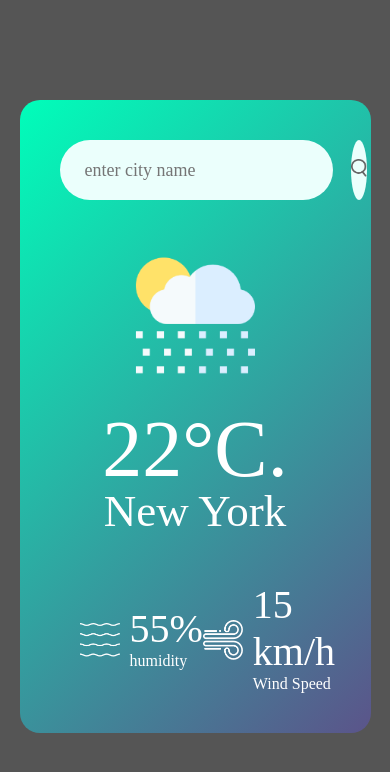
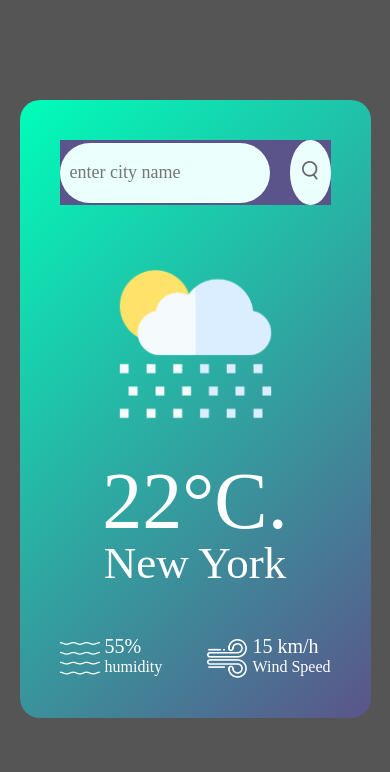
Before and after one commit to sadaf-fatima100/weather-app, a plain HTML site: page index.html in a window 390 px wide. Drawn offline with Linux system fonts and the light colour scheme.

Commit message:
run successfully

```diff
--- a/index.html
+++ b/index.html
@@ -5,6 +5,7 @@
     <meta name="viewport" content="width=device-width, initial-scale=1.0">
     <title>weather app</title>
     <link rel="stylesheet" href="style.css">
+    <link rel="stylesheet" href="res.css">
 </head>
 <body>
    <div class="card">
--- /dev/null
+++ b/res.css
@@ -0,0 +1,23 @@
+@media (max-width:498px) {
+    .details{
+        padding: 0px 0px;
+        gap: 10px;
+        /* width: 100%; */
+
+    }
+    .humidity, .wind{
+        font-size: 20px;
+    }
+    .col img{
+        margin-right: 5px;
+    }
+    .search input{
+        padding-left: 10px;
+    }
+}
+@media (max-with:294px) {
+    .search input{
+        font-size: 14px;
+    }
+
+}
--- a/style.css
+++ b/style.css
@@ -17,13 +17,16 @@ body{
     background: linear-gradient(135deg, #00feba, #5b548a);
     text-align: center;
      padding: 40px 40px;
+     overflow: hidden;
+
 }
 .search{
     width: 100%;
-    /* background-color: #5b548a; */
+    background-color: #5b548a;
     display: flex;
     align-items: center;
     justify-content: space-between;
+    gap: 20px;
 }
 .search input{
     border: 0;
@@ -33,16 +36,20 @@ body{
     background: #ebfffc;
     border-radius: 30px;
     font-size: 18px;
-     padding: 10px 25px;
-     margin-right: 18px;
+    width: 80%;
+     /* padding: 10px 25px;
+     margin-right: 18px;   */
      flex: 1;
 }
 .search button{
     border: 0;
     outline: 0;
     border-radius: 50%;
-    width: 60px;
-    height: 60px;
+    /* width: 60px;
+    height: 60px; */
+    /* height: 60px; */
+    height: 65px;
+    width: 15%;
     background: #ebfffc;
     cursor: pointer;
 }
@@ -50,11 +57,13 @@ body{
     width: 16px;
 }
 .weather-icon{
-    width: 170px;
+    /* width: 170px; */
+    width: 80%;
     margin-top: 30px;
 }
 h1{
     font-size: 80px;
+
     font-weight: 500;
 }
 h2{
@@ -67,6 +76,7 @@ h2{
     flex-direction: row;
     align-items: center;
     justify-content: space-between;
+    width: 100%;
     margin-top: 50px;
      padding: 0px 20px;
 }
@@ -76,10 +86,12 @@ h2{
     text-align: left;
 }
 .col img{
-    width: 40px;
+     width: 40px;
+
     margin-right: 10px;
 }
 .humidity, .wind{
     font-size: 40px;
+
     margin-top: -6px;
 }
```
